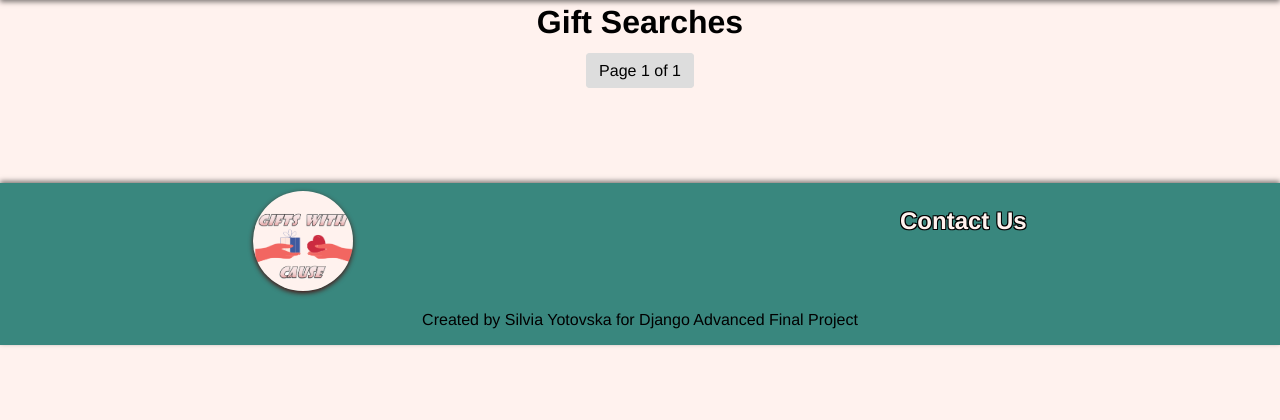
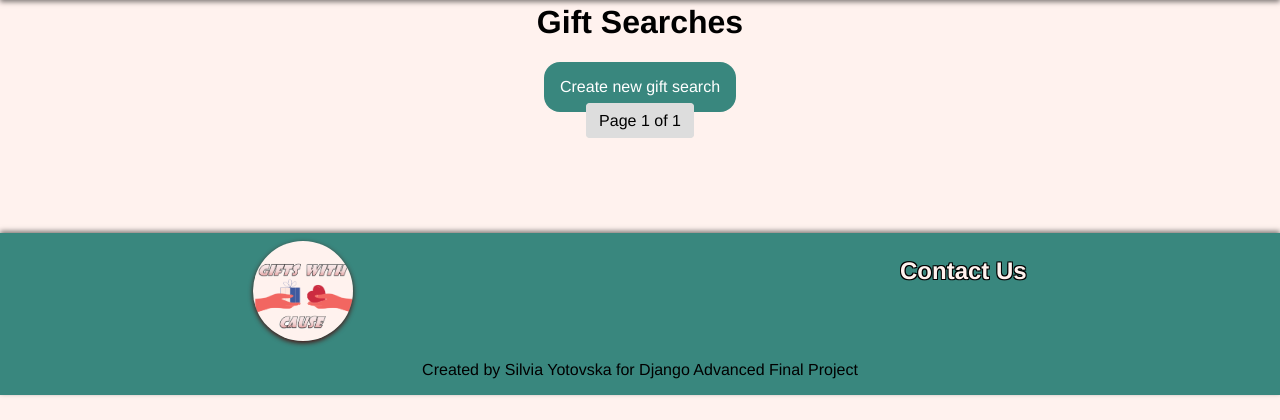
Before and after one commit to sisialt/GiftWithCause_DjangoProject, a Django app: page /gift-searches/ in a window 1280 px wide. Shown: the part 120-540 px from the top of the page. Run offline with Django 4.2, Linux system fonts and the light colour scheme; data that the repository does not hold is empty; parts of the project's set-up code (start-up, migrations or seed data) failed here and were passed over.

Commit message:
Add create gift search button

```diff
--- a/templates/gifts-searches.html
+++ b/templates/gifts-searches.html
@@ -1,6 +1,8 @@
 {% extends 'base.html' %}
 {% block content %}
     <h1>Gift Searches</h1>
+
+    <a class="profile-button add-gift" href="{% url 'gift-create' %}">Create new gift search</a>
 
     <div class="posts-container">
         {% for gift in all_gifts %}
```
